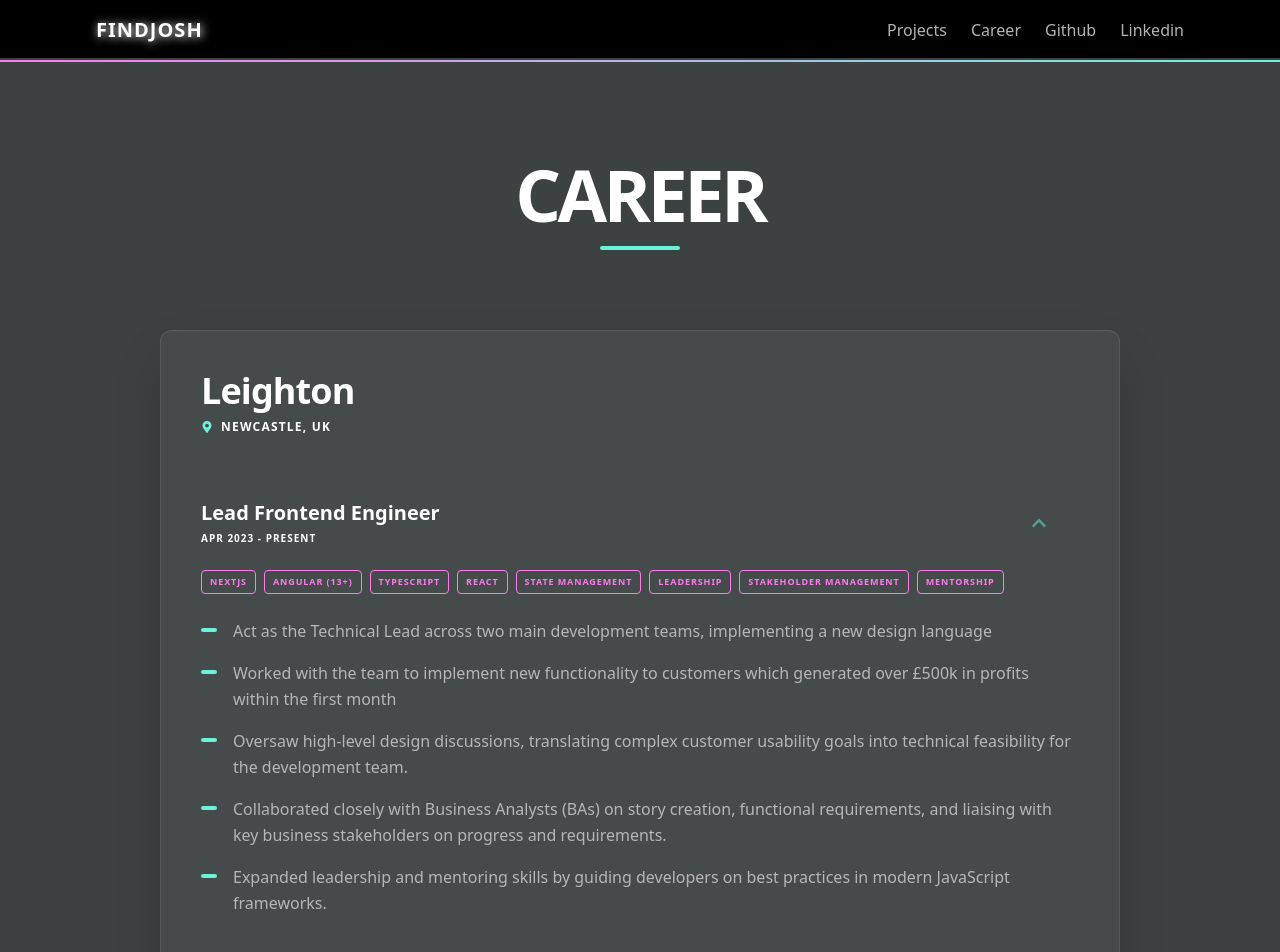
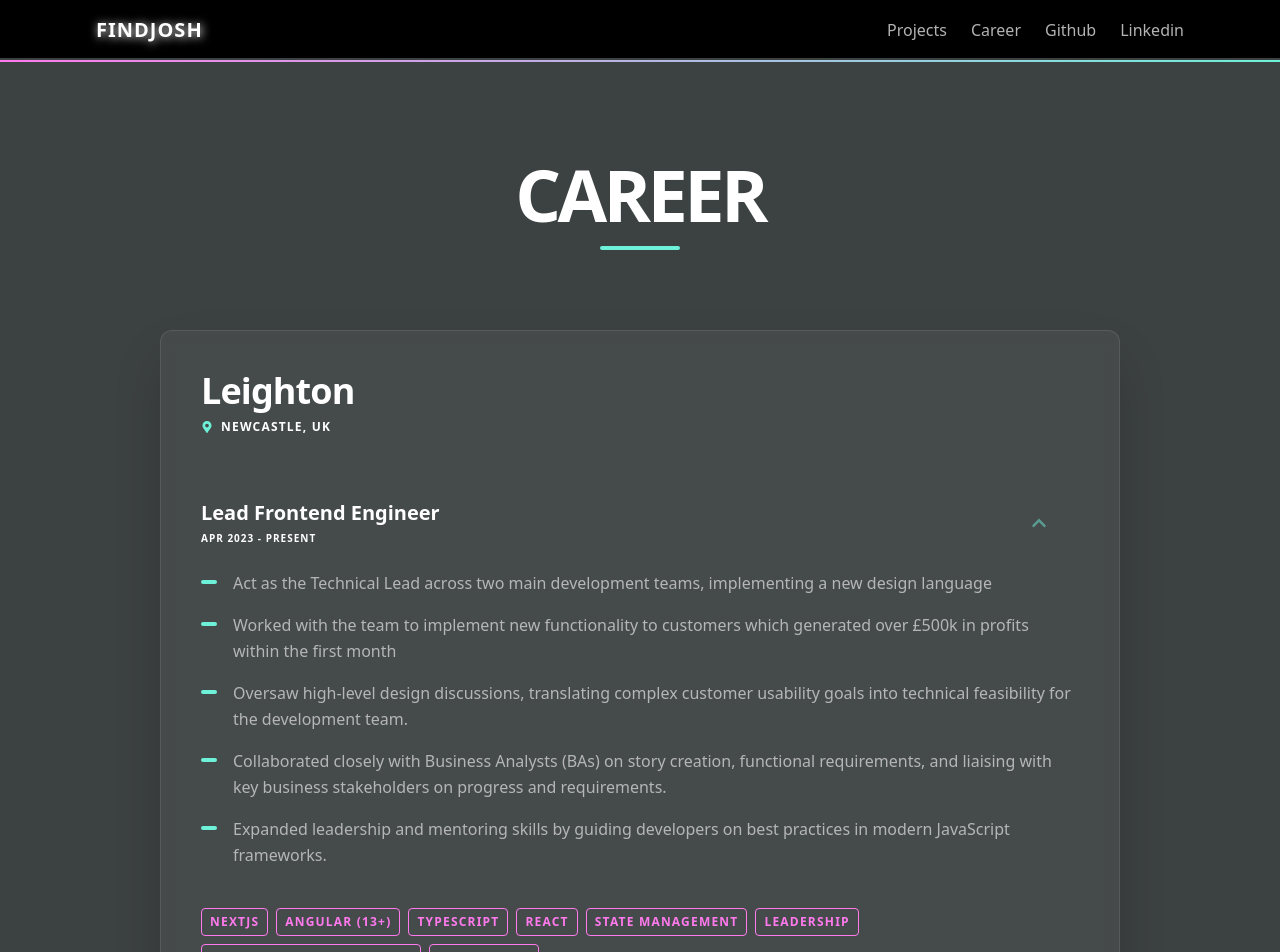
Before and after one commit to joshhallan/portfolio2025, a Next.js app: page /career in a window 1280 px wide. Shown: the top 952 px of the page. Built offline with nearby package versions, Linux system fonts and the light colour scheme.

Commit message:
Refactor RoleAccordion component: move technologies display to the end for improved layout and adjust text size for better visibility

```diff
--- a/src/app/career/page.tsx
+++ b/src/app/career/page.tsx
@@ -2,11 +2,7 @@
 
 import React, { useState } from "react";
 import { EXPERIENCE_DATA, Job } from "@/data/experience";
-import {
-  FaChevronDown,
-  FaChevronUp,
-  FaMapMarkerAlt
-} from "react-icons/fa";
+import { FaChevronDown, FaChevronUp, FaMapMarkerAlt } from "react-icons/fa";
 
 interface RoleAccordionProps {
   role: Job;
@@ -45,17 +41,6 @@ const RoleAccordion: React.FC<RoleAccordionProps> = ({
           isOpen ? "max-h-[1200px] opacity-100 pb-8" : "max-h-0 opacity-0"
         }`}
       >
-        <div className="flex flex-wrap gap-2 mb-6">
-          {role.technologies.map((tech, index) => (
-            <span
-              key={index}
-              className="px-2 py-1 text-[9px] uppercase tracking-widest rounded border border-[var(--neon-pink)] text-[var(--neon-pink)] font-bold"
-            >
-              {tech}
-            </span>
-          ))}
-        </div>
-
         {/* Responsibilities */}
         <ul className="space-y-4">
           {role.responsibilities.map((res, index) => (
@@ -68,6 +53,17 @@ const RoleAccordion: React.FC<RoleAccordionProps> = ({
             </li>
           ))}
         </ul>
+
+        <div className="flex flex-wrap gap-2 mb-6 pt-10">
+          {role.technologies.map((tech, index) => (
+            <span
+              key={index}
+              className="px-2 py-1 text-[12px] uppercase tracking-widest rounded border border-[var(--neon-pink)] text-[var(--neon-pink)] font-bold"
+            >
+              {tech}
+            </span>
+          ))}
+        </div>
       </div>
     </div>
   );
```
